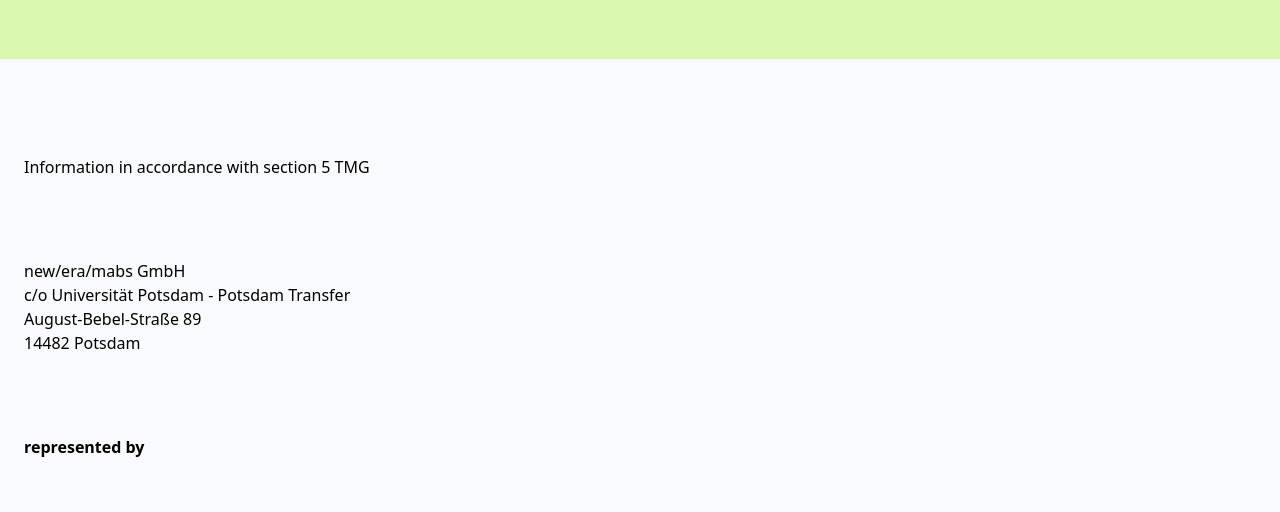
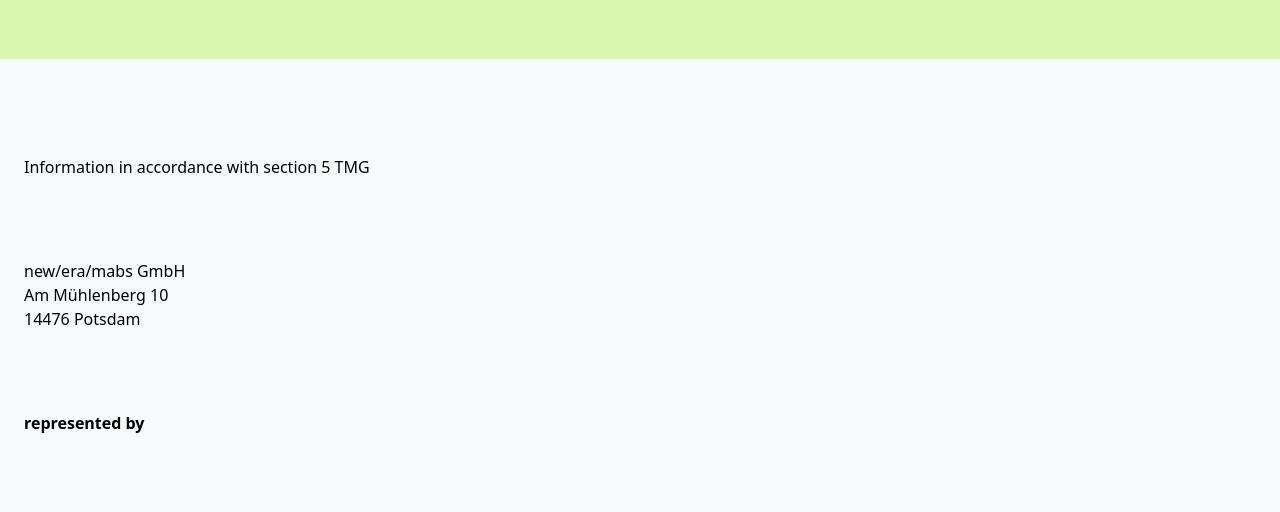
Before and after one commit to neweramabs/neweramabs-website, a website built with Vite: page src/legal-disclosure.html in a window 1280 px wide. Shown: the part 269-781 px from the top of the page. Built offline with nearby package versions, Linux system fonts and the light colour scheme; what tailwindcss-aria-attributes would draw is missing.

Commit message:
Change address to Am Mühlenberg 10, 14476 Potsdam

```diff
--- a/src/legal-disclosure.html
+++ b/src/legal-disclosure.html
@@ -106,7 +106,7 @@
     <section class="bg-gray-50">
       <div class="mx-auto max-w-screen-xl space-y-12 px-4 py-8 lg:space-y-20 lg:px-6 lg:py-24">
         <p>Information in accordance with section 5 TMG</p>
-        <p>new/era/mabs GmbH<br />c/o Universität Potsdam - Potsdam Transfer<br />August-Bebel-Straße 89<br />14482 Potsdam</p>
+        <p>new/era/mabs GmbH<br />Am Mühlenberg 10<br />14476 Potsdam</p>
         <h3 id="represented-by">
           <strong><strong>represented by</strong></strong>
         </h3>
```
